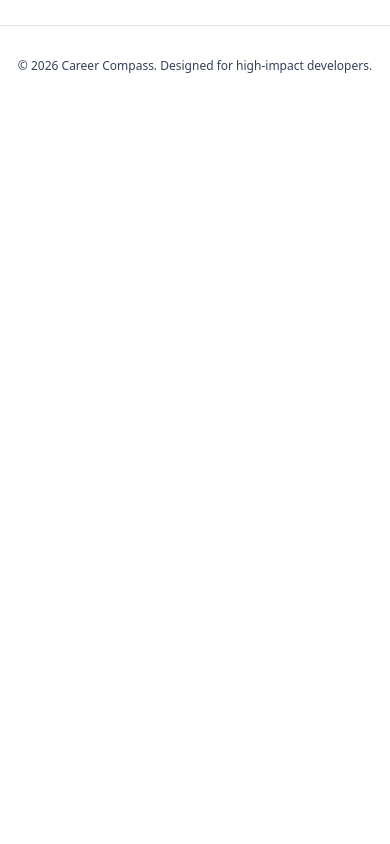
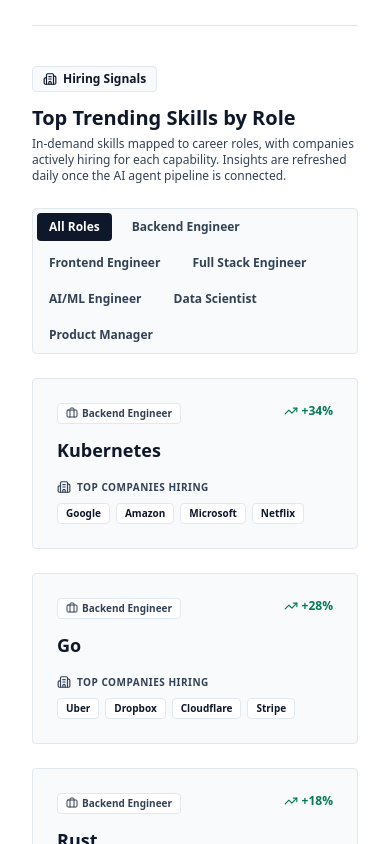
Before and after one commit to sharmaakash-198/Career-Compass, a React (Vite) app in the folder frontend/: page /trends in a window 390 px wide. Shown: the part 2800-3644 px from the top of the page. Before the commit the page ends 2906 px from the top, so only its background shows below. Built offline with nearby package versions, Linux system fonts and the light colour scheme.

Commit message:
Added trending skills by role section

```diff
--- a/frontend/src/App.tsx
+++ b/frontend/src/App.tsx
@@ -41,7 +41,7 @@ const App: React.FC = () => {
         {/* Footer */}
         <footer className="border-t border-border py-8 text-center text-xs text-muted mt-auto">
           <div className="max-w-7xl mx-auto px-4">
-            <p>© {new Date().getFullYear()} Career Compass. Designed for high-impact developers.</p>
+            <p>© {new Date().getFullYear()} Career Compass. Developed by Akash Sharma.</p>
           </div>
         </footer>
       </div>
--- a/frontend/src/components/ProjectCard.tsx
+++ b/frontend/src/components/ProjectCard.tsx
@@ -8,7 +8,7 @@ interface ProjectCardProps {
 
 export const ProjectCard: React.FC<ProjectCardProps> = ({ project }) => {
   return (
-    <div className="border border-border bg-white p-5 rounded flex flex-col justify-between h-full">
+    <div className="w-full border border-border bg-white p-5 rounded flex flex-col justify-between h-full">
       <div>
         {/* Header Icon */}
         <div className="w-8 h-8 rounded border border-border flex items-center justify-center text-primary mb-3">
--- a/frontend/src/components/ResourceCard.tsx
+++ b/frontend/src/components/ResourceCard.tsx
@@ -20,7 +20,7 @@ export const ResourceCard: React.FC<ResourceCardProps> = ({ resource }) => {
   };
 
   return (
-    <div className="border border-border bg-white p-5 rounded flex flex-col justify-between h-full">
+    <div className="w-full border border-border bg-white p-5 rounded flex flex-col justify-between h-full">
       <div>
         {/* Header Badges */}
         <div className="flex items-center justify-between mb-3">
--- /dev/null
+++ b/frontend/src/components/TrendingSkillInsightCard.tsx
@@ -0,0 +1,45 @@
+import React from 'react';
+import { Building2, TrendingUp, Briefcase } from 'lucide-react';
+import type { TrendingSkillInsight } from '../types';
+
+interface TrendingSkillInsightCardProps {
+  insight: TrendingSkillInsight;
+}
+
+export const TrendingSkillInsightCard: React.FC<TrendingSkillInsightCardProps> = ({ insight }) => {
+  return (
+    <div className="flat-card flex flex-col h-full bg-surface border border-border p-5 rounded">
+      <div className="flex items-start justify-between gap-2 mb-3">
+        <span className="inline-flex items-center gap-1 px-2 py-0.5 rounded text-[10px] font-semibold bg-white border border-border text-text">
+          <Briefcase className="w-3 h-3" />
+          {insight.roleName}
+        </span>
+        <div className="flex items-center gap-1 text-emerald-700 font-bold text-xs shrink-0">
+          <TrendingUp className="w-3.5 h-3.5" />
+          <span>+{insight.growth}%</span>
+        </div>
+      </div>
+
+      <h3 className="text-lg font-bold text-primary mb-4">{insight.skill}</h3>
+
+      <div className="mt-auto">
+        <div className="flex items-center gap-1.5 text-[10px] font-bold uppercase tracking-wider text-text mb-2">
+          <Building2 className="w-3.5 h-3.5" />
+          Top companies hiring
+        </div>
+        <div className="flex flex-wrap gap-1.5">
+          {insight.topCompanies.map((company) => (
+            <span
+              key={company}
+              className="px-2 py-0.5 rounded text-[10px] font-semibold bg-white border border-border text-primary"
+            >
+              {company}
+            </span>
+          ))}
+        </div>
+      </div>
+    </div>
+  );
+};
+
+export default TrendingSkillInsightCard;
--- /dev/null
+++ b/frontend/src/data/skillInsights.ts
@@ -0,0 +1,138 @@
+import type { TrendingSkillInsight } from '../types';
+
+/** Hardcoded insights — replace with AI agent / API response later. */
+export const TRENDING_SKILL_INSIGHTS: TrendingSkillInsight[] = [
+  {
+    skill: 'Kubernetes',
+    roleId: 'backend',
+    roleName: 'Backend Engineer',
+    growth: 34,
+    topCompanies: ['Google', 'Amazon', 'Microsoft', 'Netflix'],
+  },
+  {
+    skill: 'Go',
+    roleId: 'backend',
+    roleName: 'Backend Engineer',
+    growth: 28,
+    topCompanies: ['Uber', 'Dropbox', 'Cloudflare', 'Stripe'],
+  },
+  {
+    skill: 'Rust',
+    roleId: 'backend',
+    roleName: 'Backend Engineer',
+    growth: 18,
+    topCompanies: ['AWS', 'Discord', 'Cloudflare', 'Meta'],
+  },
+  {
+    skill: 'Next.js',
+    roleId: 'frontend',
+    roleName: 'Frontend Engineer',
+    growth: 28,
+    topCompanies: ['Vercel', 'Shopify', 'Netflix', 'Spotify'],
+  },
+  {
+    skill: 'TypeScript',
+    roleId: 'frontend',
+    roleName: 'Frontend Engineer',
+    growth: 15,
+    topCompanies: ['Microsoft', 'Airbnb', 'Stripe', 'Slack'],
+  },
+  {
+    skill: 'React',
+    roleId: 'frontend',
+    roleName: 'Frontend Engineer',
+    growth: 12,
+    topCompanies: ['Meta', 'Atlassian', 'DoorDash', 'Pinterest'],
+  },
+  {
+    skill: 'Docker',
+    roleId: 'fullstack',
+    roleName: 'Full Stack Engineer',
+    growth: 22,
+    topCompanies: ['Amazon', 'Salesforce', 'Spotify', 'Adobe'],
+  },
+  {
+    skill: 'Node.js',
+    roleId: 'fullstack',
+    roleName: 'Full Stack Engineer',
+    growth: 19,
+    topCompanies: ['LinkedIn', 'PayPal', 'Trello', 'Medium'],
+  },
+  {
+    skill: 'PostgreSQL',
+    roleId: 'fullstack',
+    roleName: 'Full Stack Engineer',
+    growth: 14,
+    topCompanies: ['Apple', 'Instacart', 'Notion', 'Figma'],
+  },
+  {
+    skill: 'Agentic AI',
+    roleId: 'ai-ml',
+    roleName: 'AI/ML Engineer',
+    growth: 85,
+    topCompanies: ['OpenAI', 'Anthropic', 'Google DeepMind', 'Microsoft'],
+  },
+  {
+    skill: 'MCP (Model Context Protocol)',
+    roleId: 'ai-ml',
+    roleName: 'AI/ML Engineer',
+    growth: 120,
+    topCompanies: ['Cursor', 'Anthropic', 'Microsoft', 'Block'],
+  },
+  {
+    skill: 'PyTorch',
+    roleId: 'ai-ml',
+    roleName: 'AI/ML Engineer',
+    growth: 42,
+    topCompanies: ['Meta', 'Tesla', 'NVIDIA', 'Hugging Face'],
+  },
+  {
+    skill: 'LangChain',
+    roleId: 'ai-ml',
+    roleName: 'AI/ML Engineer',
+    growth: 56,
+    topCompanies: ['Databricks', 'Notion', 'Klarna', 'Replit'],
+  },
+  {
+    skill: 'Spark',
+    roleId: 'data-scientist',
+    roleName: 'Data Scientist',
+    growth: 21,
+    topCompanies: ['Databricks', 'Netflix', 'Airbnb', 'Uber'],
+  },
+  {
+    skill: 'Python',
+    roleId: 'data-scientist',
+    roleName: 'Data Scientist',
+    growth: 11,
+    topCompanies: ['Google', 'IBM', 'Capital One', 'Deloitte'],
+  },
+  {
+    skill: 'Machine Learning',
+    roleId: 'data-scientist',
+    roleName: 'Data Scientist',
+    growth: 24,
+    topCompanies: ['Amazon', 'Apple', 'Spotify', 'LinkedIn'],
+  },
+  {
+    skill: 'SQL',
+    roleId: 'product-manager',
+    roleName: 'Product Manager',
+    growth: 9,
+    topCompanies: ['Meta', 'Google', 'Amazon', 'Salesforce'],
+  },
+  {
+    skill: 'Data Analytics',
+    roleId: 'product-manager',
+    roleName: 'Product Manager',
+    growth: 16,
+    topCompanies: ['Uber', 'Airbnb', 'Stripe', 'HubSpot'],
+  },
+  {
+    skill: 'A/B Testing',
+    roleId: 'product-manager',
+    roleName: 'Product Manager',
+    growth: 13,
+    topCompanies: ['Netflix', 'Booking.com', 'Spotify', 'LinkedIn'],
+  },
+];
--- a/frontend/src/pages/Trends.tsx
+++ b/frontend/src/pages/Trends.tsx
@@ -1,15 +1,39 @@
-import React, { useState } from 'react';
+import React, { useEffect, useState } from 'react';
 import { AreaChart, Area, XAxis, YAxis, CartesianGrid, Tooltip, ResponsiveContainer, Legend } from 'recharts';
 import { TrendCard } from '../components/TrendCard';
+import { TrendingSkillInsightCard } from '../components/TrendingSkillInsightCard';
 import { TECH_TRENDS } from '../data/trends';
-import { BarChart3, Layers } from 'lucide-react';
+import { CAREER_ROLES } from '../data/roles';
+import { fetchTrendingSkillInsights } from '../services/skillInsights';
+import type { TrendingSkillInsight } from '../types';
+import { BarChart3, Layers, Building2 } from 'lucide-react';
 
 type CategoryType = 'All' | 'Languages' | 'Frameworks' | 'Tools' | 'AI & Data';
 
 export const Trends: React.FC = () => {
   const [selectedCategory, setSelectedCategory] = useState<CategoryType>('All');
+  const [selectedRoleId, setSelectedRoleId] = useState<string>('all');
+  const [skillInsights, setSkillInsights] = useState<TrendingSkillInsight[]>([]);
+  const [insightsLoading, setInsightsLoading] = useState(true);
 
   const categories: CategoryType[] = ['All', 'Languages', 'Frameworks', 'Tools', 'AI & Data'];
+
+  useEffect(() => {
+    let cancelled = false;
+    setInsightsLoading(true);
+
+    fetchTrendingSkillInsights(selectedRoleId === 'all' ? undefined : selectedRoleId)
+      .then((data) => {
+        if (!cancelled) setSkillInsights(data);
+      })
+      .finally(() => {
+        if (!cancelled) setInsightsLoading(false);
+      });
+
+    return () => {
+      cancelled = true;
+    };
+  }, [selectedRoleId]);
 
   // Filter trends based on selected category
   const filteredTrends = selectedCategory === 'All'
@@ -130,7 +154,7 @@ export const Trends: React.FC = () => {
       </div>
 
       {/* Grid List of TrendCards */}
-      <div>
+      <div className="mb-12">
         <h3 className="text-base font-bold text-primary mb-4">Technology Breakdown</h3>
         <div className="grid grid-cols-1 md:grid-cols-2 lg:grid-cols-3 gap-6">
           {filteredTrends.map(trend => (
@@ -138,6 +162,64 @@ export const Trends: React.FC = () => {
           ))}
         </div>
       </div>
+
+      {/* Top trending skills by role & hiring companies */}
+      <div className="border-t border-border pt-10">
+        <div className="mb-6">
+          <div className="flex items-center gap-1.5 px-2.5 py-1 rounded bg-surface border border-border text-xs font-semibold text-primary mb-3 w-fit">
+            <Building2 className="w-3.5 h-3.5" />
+            <span>Hiring Signals</span>
+          </div>
+          <h3 className="text-xl font-bold text-primary">Top Trending Skills by Role</h3>
+          <p className="text-xs text-text mt-1 max-w-2xl">
+            In-demand skills mapped to career roles, with companies actively hiring for each capability.
+            Insights are refreshed daily once the AI agent pipeline is connected.
+          </p>
+        </div>
+
+        <div className="flex flex-wrap gap-2 mb-6 bg-surface p-1 rounded border border-border w-fit">
+          <button
+            onClick={() => setSelectedRoleId('all')}
+            className={`px-3 py-1.5 rounded text-xs font-semibold transition-colors ${
+              selectedRoleId === 'all'
+                ? 'bg-primary text-white'
+                : 'text-text hover:text-primary hover:bg-white'
+            }`}
+          >
+            All Roles
+          </button>
+          {CAREER_ROLES.map((role) => (
+            <button
+              key={role.id}
+              onClick={() => setSelectedRoleId(role.id)}
+              className={`px-3 py-1.5 rounded text-xs font-semibold transition-colors ${
+                selectedRoleId === role.id
+                  ? 'bg-primary text-white'
+                  : 'text-text hover:text-primary hover:bg-white'
+              }`}
+            >
+              {role.name}
+            </button>
+          ))}
+        </div>
+
+        {insightsLoading ? (
+          <div className="grid grid-cols-1 md:grid-cols-2 lg:grid-cols-3 gap-6">
+            {[1, 2, 3].map((n) => (
+              <div key={n} className="h-44 border border-border bg-surface rounded animate-pulse" />
+            ))}
+          </div>
+        ) : (
+          <div className="grid grid-cols-1 md:grid-cols-2 lg:grid-cols-3 gap-6">
+            {skillInsights.map((insight) => (
+              <TrendingSkillInsightCard
+                key={`${insight.roleId}-${insight.skill}`}
+                insight={insight}
+              />
+            ))}
+          </div>
+        )}
+      </div>
     </div>
   );
 };
--- /dev/null
+++ b/frontend/src/services/skillInsights.ts
@@ -0,0 +1,14 @@
+import type { TrendingSkillInsight } from '../types';
+import { TRENDING_SKILL_INSIGHTS } from '../data/skillInsights';
+
+/** Swap this for a real API call when the AI agent backend is ready. */
+export function fetchTrendingSkillInsights(roleId?: string): Promise<TrendingSkillInsight[]> {
+  return new Promise((resolve) => {
+    setTimeout(() => {
+      const insights = roleId
+        ? TRENDING_SKILL_INSIGHTS.filter((item) => item.roleId === roleId)
+        : TRENDING_SKILL_INSIGHTS;
+      resolve(insights);
+    }, 200);
+  });
+}
```
Also changed, not shown: frontend/src/components/RoadmapTimeline.tsx (+10 -10 lines), frontend/src/pages/Dashboard.tsx (+15 -13 lines), frontend/src/types/index.ts (+8 -0 lines), 1 other file (tests, documents, lock files or other folders).
